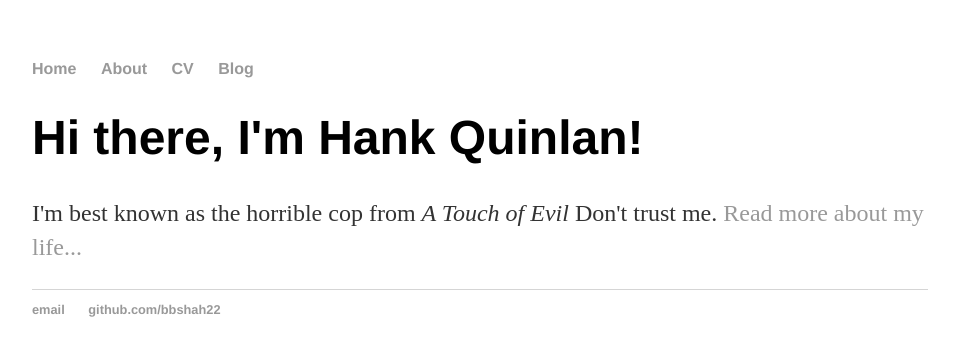
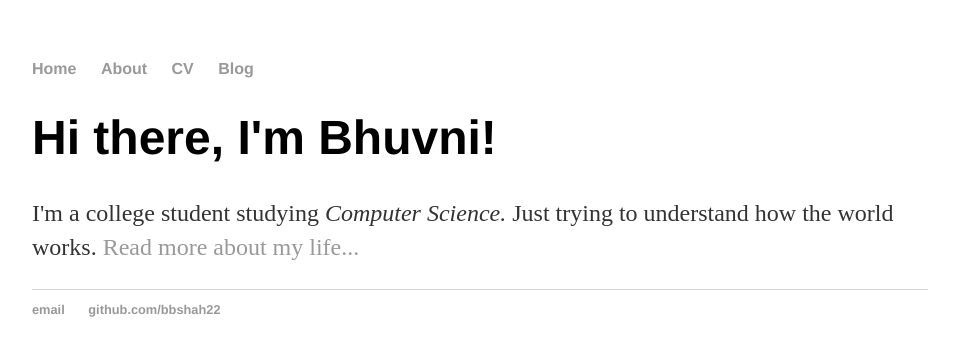
Before and after one commit to bbshah22/bbshah22.github.io, a Jekyll site: the page built from index.html, in a window 1280 px wide. Shown: the top 356 px of the page, without its empty margins (160-1115 px from the left). Built offline with Jekyll 4.4.1, drawn with Linux system fonts in a browser that asks for light colours.

Commit message:
Update index.html

```diff
--- a/index.html
+++ b/index.html
@@ -3,6 +3,6 @@ layout: default
 title: Hi There!, I'm Bhuvni
 ---
 <div class="blurb">
-	<h1>Hi there, I'm Hank Quinlan!</h1>
-	<p>I'm best known as the horrible cop from <em>A Touch of Evil</em> Don't trust me. <a href="/about">Read more about my life...</a></p>
+	<h1>Hi there, I'm Bhuvni!</h1>
+	<p>I'm a college student studying <em>Computer Science.</em> Just trying to understand how the world works. <a href="/about">Read more about my life...</a></p>
 </div><!-- /.blurb -->
```
